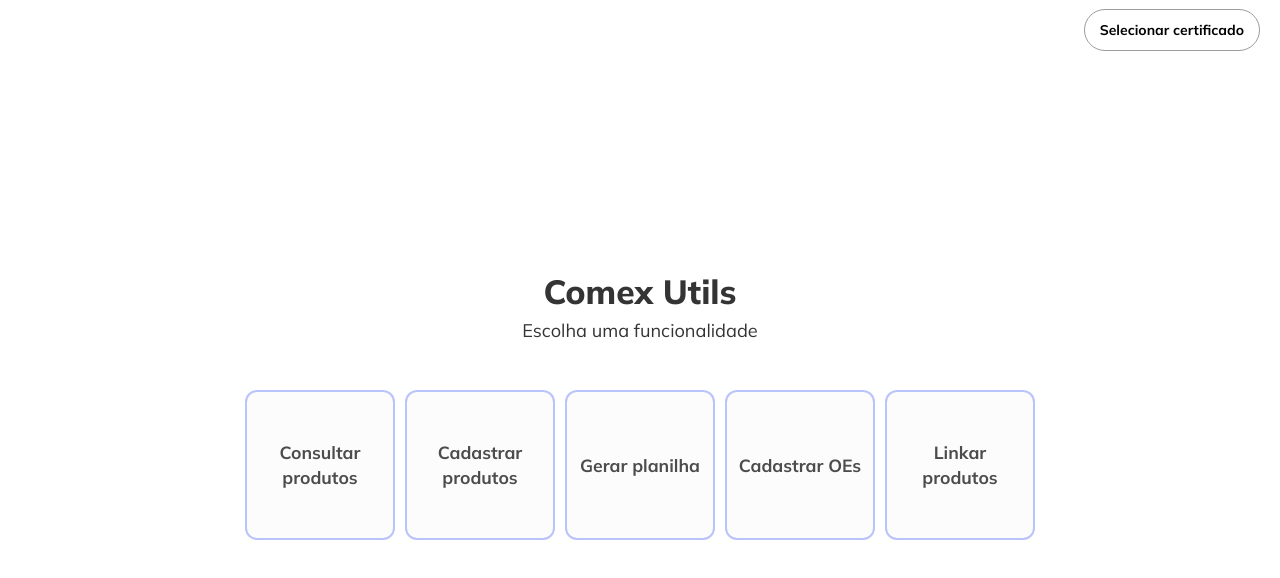
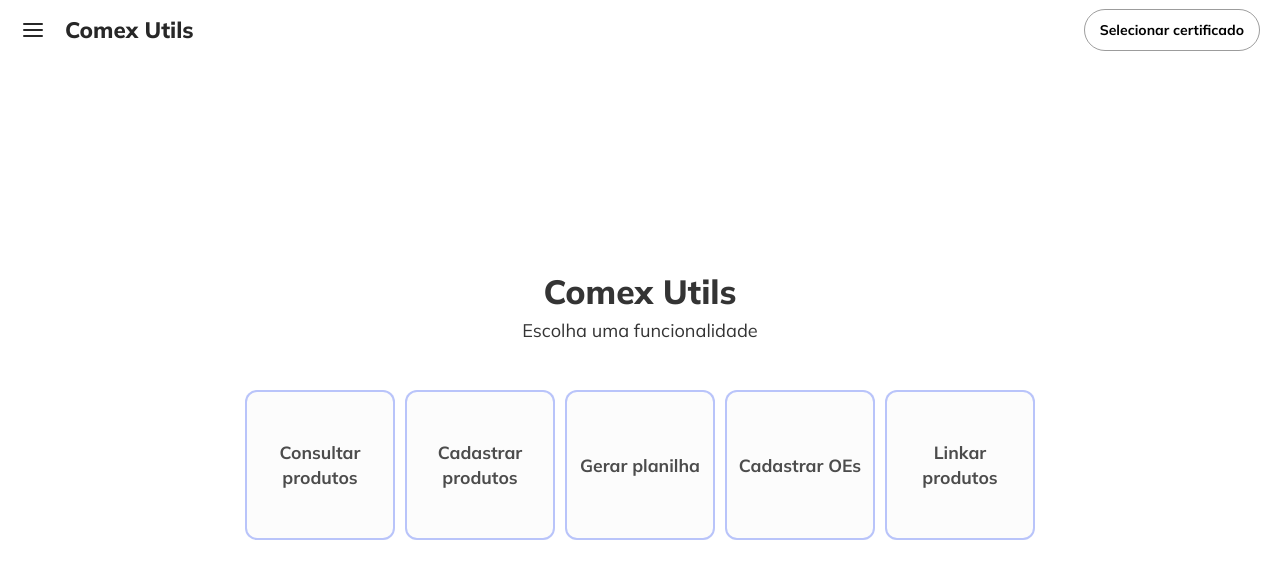
Before and after one commit to funchaal/comex-utils, a React (Vite) app in the folder frontend/cadastro-de-produtos/: page / in a window 1280 px wide. Shown: the top 578 px of the page. Built offline with nearby package versions, Linux system fonts and the light colour scheme.

Commit message:
menu added

```diff
--- a/frontend/cadastro-de-produtos/src/App.css
+++ b/frontend/cadastro-de-produtos/src/App.css
@@ -144,7 +144,7 @@ header {
   position: fixed;
   display: flex;
   flex-direction: row;
-  justify-content: flex-end;
+  justify-content: space-between;
   align-items: center;
   z-index: 1000;
   /* background-color: blue; */
@@ -171,49 +171,6 @@ header {
 .certificate-box.active {
   visibility: visible;
   opacity: 1;
-}
-
-.menu-container {
-  height: 100%;
-  position: relative;
-  width: 300px;
-  background-color: rgba(40,42,54,255);
-  padding-top: 30px;
-}
-
-.menu-container nav {
-  width: 300px;
-  height: 100%;
-}
-
-.menu-container nav ul {
-  list-style: none;
-  padding: 0;
-  margin: 0;
-  width: 100%;
-  margin: 0 10px;
-}
-
-.menu-container nav ul li {
-  padding: 10px 0;
-  background-color: rgba(40,42,54,255);
-  border-radius: 8px;
-}
-
-.menu-container nav ul li .link {
-  color: white;
-  text-decoration: none;
-  width: 100%;
-  height: 100%;
-  display: flex;
-  flex-direction: row;
-  justify-content: space-between;
-  padding: 5px 20px;
-  font-size: 0.9rem;
-}
-
-.menu-container nav ul li:hover {
-  filter: brightness(1.5);
 }
 
 .response-container {
@@ -350,7 +307,7 @@ header {
   background: #fff;
   box-shadow: 0 4px 20px rgba(0, 0, 0, 0.1);
   animation: fadeIn 0.4s ease forwards;
-  border-radius: 20px;
+  border-radius: 15px;
   min-width: 300px;
   max-width: 100%;
 }
@@ -362,7 +319,7 @@ header {
   display: flex;
   flex-direction: column;
   justify-content: space-between;
-  animation: fadeSlideUp 0.4s ease forwards 0.2s;
+  animation: fadeSlideUp 0.4s ease forwards 0.1s;
   opacity: 0;
 }
 
@@ -461,10 +418,11 @@ header {
 }
 
 .x {
-  font-size: 1.4rem;
+  font-size: 1.1rem;
   font-weight: bold;
   color: rgb(0, 0, 0);
   background-color: transparent;
+  transition-duration: 200ms;
 }
 
 .header-close-btn {
@@ -483,6 +441,11 @@ header {
 
 /* Só exibe no desktop */
 @media (max-width: 768px) {
+  .certificate-modal-title {
+    text-align: center;
+    width: 100%;
+    margin: 15px 0;
+  }
   .header-close-btn.hidden {
     opacity: 0;
     visibility: hidden;
@@ -506,3 +469,145 @@ header {
     display: none;
   }
 }
+.menu-toggle-btn {
+    align-items: center;
+    cursor: pointer;
+    display: flex;
+    flex-direction: column;
+    height: 14px;
+    justify-content: center;
+    margin-left: 20px;
+    background-color: transparent;
+    width: 25px;
+    z-index: 1100;
+}
+
+
+
+.menu-toggle-btn div {
+    background-color: #272727;
+    border-radius: 5px;
+    min-height: 2px;
+    position: absolute;
+    transition-duration: .2s;
+    width: 20px;
+}
+
+.menu-toggle-btn.open div:nth-child(3) {
+    -webkit-transform: rotate(-45deg);
+    transform: rotate(-45deg);
+}.menu-toggle-btn div:nth-child(3) {
+    -webkit-transform: translateY(6px);
+    transform: translateY(6px);
+}
+
+.menu-toggle-btn.open div:nth-child(2) {
+    -webkit-transform: scale(0);
+    transform: scale(0);
+}
+
+.menu-toggle-btn.open div:first-child {
+    -webkit-transform: rotate(45deg);
+    transform: rotate(45deg);
+}.menu-toggle-btn div:first-child {
+    -webkit-transform: translateY(-6px);
+    transform: translateY(-6px);
+}
+
+.menu-container {
+  position: fixed;
+  top: 0;
+  left: 0px; /* escondido inicialmente */
+  width: 250px;
+  height: 100%;
+  background: rgba(249, 249, 249, 1);
+  z-index: 1000;
+  padding-top: 60px; /* espaço para o header */
+  border-right: 1px solid rgba(235, 235, 235, 1);
+  transform: translateX(-100%); /* Escondido inicialmente */
+  transition-duration: 500ms;
+  transition-timing-function:cubic-bezier(0.075, 0.82, 0.165, 1)
+}
+
+.menu-container.open {
+  transform: translateX(0);
+}
+.menu-container .link {
+  text-decoration: none;
+  color: #333;
+  display: block;
+  border-radius: 8px;
+  margin: 2px 0;
+  padding: 10px;
+  transition-duration: 200ms;
+}
+
+@media (max-width: 768px) {
+  .menu-container {
+    width: 100%;
+    height: calc(100% - 60px);
+    padding-top: 20px;
+    top: 60px;
+    transform: 0;
+    border-radius: 0;
+    transition: none;
+    opacity: 0;
+    border-top: 1px solid rgb(235, 235, 235);
+    background-color: white;
+  }
+
+  .menu-container.open {
+    animation: fadeIn 0.4s ease forwards;
+  }
+
+  .menu-container nav {
+    opacity: 0;
+  }
+
+  .menu-container.open nav {
+    animation: fadeSlideUp 0.4s ease forwards 0.1s;
+  }
+
+  .menu-container .link {
+    padding: 15px;
+  }
+}
+
+.menu-container nav {
+  display: flex;
+  flex-direction: column;
+  padding: 15px;
+}
+
+
+.menu-container .link:hover {
+  background: #f0f0f0;
+}
+
+.menu-container .link.active {
+  background: #e6e6e6;
+}
+
+/* .header {
+  position: relative;
+  background: #fff;
+  padding: 10px 20px;
+  box-shadow: 0 2px 4px rgba(0,0,0,0.1);
+} */
+
+.header-title-container {
+  display: flex;
+  align-items: center;
+  left: 0;
+}
+
+#root .header-title-container h1 {
+  font-size: 1.4rem;
+  margin-left: 20px;
+  color: #272727;
+  /* font-weight: 500; */
+}
+
+.header-button-container button {
+  margin-left: 10px;
+}
--- a/frontend/cadastro-de-produtos/src/components/CertificateContainer.jsx
+++ b/frontend/cadastro-de-produtos/src/components/CertificateContainer.jsx
@@ -64,10 +64,11 @@ function CertificateContainer({ show, onClose }) {
     <div className="certificate-overlay" onClick={onClose}>
     <div className="certificate-container">
       <div className="certificate-modal" onClick={(e) => e.stopPropagation()}>
+        <div>
         <div style={{ display: 'flex', flexDirection: 'row', justifyContent: 'space-between', alignItems: 'center' }}>
-        <p style={{ textAlign: 'center', width: 'fit-content' }}>Adicione seu certificado .pfx</p>
+        <p className='certificate-modal-title'>Adicione seu certificado .pfx</p>
         <div className="modal-close-desktop">
-          <button onClick={onClose} className='x' style={{ fontSize: '1.2rem' }}>
+          <button onClick={onClose} className='x'>
           ✕
         </button>
         </div>
@@ -92,6 +93,7 @@ function CertificateContainer({ show, onClose }) {
         </Uploader>
         <div>
 
+            <br />
         <Input
           label="Senha do certificado"
           type="password"
@@ -103,7 +105,8 @@ function CertificateContainer({ show, onClose }) {
             <p className="error">{certificateAuthenticationErrorMessage}</p>
         )}
         </div>
-        <br />
+        </div>
+
         <Button
           color={conectionValidated ? 'green' : 'blue'}
           appearance="primary"
@@ -112,10 +115,10 @@ function CertificateContainer({ show, onClose }) {
           disabled={conectionValidated}
           style={{ borderRadius: '15px', height: '2.5rem' }}
           block
-        >
+          >
           {conectionValidated ? 'Autenticado!' : 'Autenticar'}
         </Button>
-      </div>
+            </div>
       </div>
     </div>
   )
--- a/frontend/cadastro-de-produtos/src/components/Header.jsx
+++ b/frontend/cadastro-de-produtos/src/components/Header.jsx
@@ -1,7 +1,6 @@
 import React, { useState, useContext, useEffect } from 'react'
-import { Button } from 'rsuite'
 import CertificateContainer from './CertificateContainer'
-
+import Menu from './Menu'
 import { AuthContext } from '../AuthContext'
 
 function Header() {
@@ -10,30 +9,42 @@ function Header() {
   const [certificateShow, setCertificateShow] = useState(false)
   const [certificateName, setCertificateName] = useState(null)
   const [isAuthenticated, setIsAuthenticated] = useState(false)
+  const [menuOpen, setMenuOpen] = useState(false)
 
   useEffect(() => {
     setCertificateName(certificate?.name)
   }, [certificate])
 
-  const handleToggle = () => setCertificateShow(prev => !prev)
+   const handleToggle = () => setCertificateShow(prev => !prev)
+
+  const toggleMenu = () => setMenuOpen(prev => !prev)
 
   return (
-    <header className="header">
-      <div className="header-button-container">
+    <>
+      <header className="header">
+      <Menu isOpen={menuOpen} onClose={() => setMenuOpen(false)} />
+        <div className="header-title-container">
+          <button onClick={toggleMenu} className={`menu-toggle-btn ${menuOpen ? 'open' : ''}`}><div></div><div></div><div></div></button>
+          <h1 className="header-title">Comex Utils</h1>
+        </div>
+
+         <div className="header-button-container">
         <button onClick={handleToggle} className={`header-cert-btn ${certificateShow ? 'hidden' : 'visible'} ${ isAuthenticated ? 'authenticated' : ''}`}>
           {certificateName || 'Selecionar certificado'}
         </button>
 
-        <button onClick={handleToggle} className={`x header-close-btn ${certificateShow ? 'visible' : 'hidden'} ${ isAuthenticated ? 'authenticated' : ''}`}>
+        <button onClick={handleToggle} style={{ fontSize: '1.2rem' }} className={`x header-close-btn ${certificateShow ? 'visible' : 'hidden'} ${ isAuthenticated ? 'authenticated' : ''}`}>
           ✕
         </button>
-      </div>
+        </div>
+      </header>
+
 
       <CertificateContainer
         show={certificateShow}
         onClose={() => setCertificateShow(false)}
       />
-    </header>
+    </>
   )
 }
 
--- a/frontend/cadastro-de-produtos/src/components/Menu.jsx
+++ b/frontend/cadastro-de-produtos/src/components/Menu.jsx
@@ -1,18 +1,38 @@
-import React from 'react';
-import { useState, useRef, useEffect, useContext } from 'react'
+import React from 'react'
+import { Link, useLocation } from 'react-router-dom'
 
-import { Routes, Route, Link } from "react-router-dom";
+function Menu({ isOpen, onClose }) {
+  const location = useLocation()
 
-function Menu() {
   return (
-    <div className='menu-container'>
+    <div className={`menu-container ${isOpen ? 'open' : ''}`}>
       <nav>
-        <ul>
-          <li><Link to='/gerar-planilha' className='link'>Gerar Planilha</Link></li>
-        </ul>
+            <Link
+              to='/gerar-planilha'
+              className={`link ${location.pathname === '/gerar-planilha' ? 'active' : ''}`}
+              // onClick={onClose}
+            >
+              Gerar Planilha
+            </Link>
+
+            <Link
+              to='/cadastrar-produtos'
+              className={`link ${location.pathname === '/cadastrar-produtos' ? 'active' : ''}`}
+              // onClick={onClose}
+            >
+              Cadastrar Produtos
+            </Link>
+
+            <Link
+              to='/consultar-produtos'
+              className={`link ${location.pathname === '/consultar-produtos' ? 'active' : ''}`}
+              // onClick={onClose}
+            >
+              Consultar Produtos
+            </Link>
       </nav>
     </div>
   )
 }
 
-export default Menu;
+export default Menu
```
